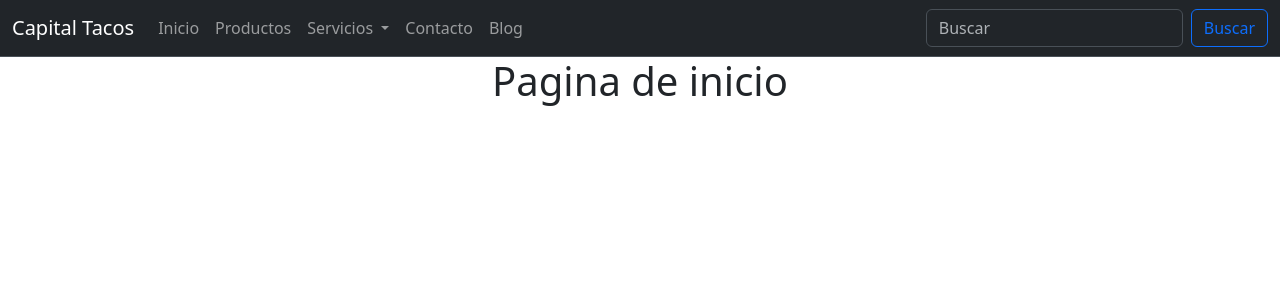
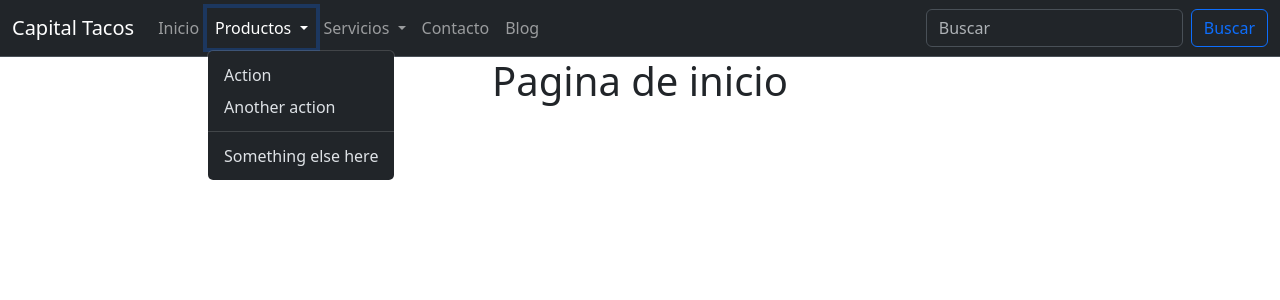
Before and after one commit to Jose-J-Bohorquez-D/C4P174L-74C05, a PHP site: page / in a window 1280 px wide, after a click on "Productos". Shown: the top 300 px of the page. Run offline with PHP 8.4, Linux system fonts and the light colour scheme.

Commit message:
cambie titulo de pagina y agregue el desplegable del menu de productos

```diff
--- a/Vistas/Landing/Modulos/header.php
+++ b/Vistas/Landing/Modulos/header.php
@@ -3,7 +3,7 @@
   <head>
     <meta charset="utf-8">
     <meta name="viewport" content="width=device-width, initial-scale=1">
-    <title>Bootstrap demo</title>
+    <title>Capital-Tacos</title>
     <link href="https://cdn.jsdelivr.net/npm/bootstrap@5.3.2/dist/css/bootstrap.min.css" rel="stylesheet" integrity="sha384-T3c6CoIi6uLrA9TneNEoa7RxnatzjcDSCmG1MXxSR1GAsXEV/Dwwykc2MPK8M2HN" crossorigin="anonymous">
   </head>
   <body>
--- a/Vistas/Landing/Modulos/navSup.php
+++ b/Vistas/Landing/Modulos/navSup.php
@@ -9,8 +9,21 @@
         <li class="nav-item">
           <a class="nav-link" aria-current="page" href="#">Inicio</a>
         </li>
+        <!--
         <li class="nav-item">
           <a class="nav-link" href="#">Productos</a>
+        </li>
+      -->
+        <li class="nav-item dropdown">
+          <a class="nav-link dropdown-toggle" href="#" role="button" data-bs-toggle="dropdown" aria-expanded="false">
+            Productos
+          </a>
+          <ul class="dropdown-menu">
+            <li><a class="dropdown-item" href="#">Action</a></li>
+            <li><a class="dropdown-item" href="#">Another action</a></li>
+            <li><hr class="dropdown-divider"></li>
+            <li><a class="dropdown-item" href="#">Something else here</a></li>
+          </ul>
         </li>
         <li class="nav-item dropdown">
           <a class="nav-link dropdown-toggle" href="#" role="button" data-bs-toggle="dropdown" aria-expanded="false">
```
